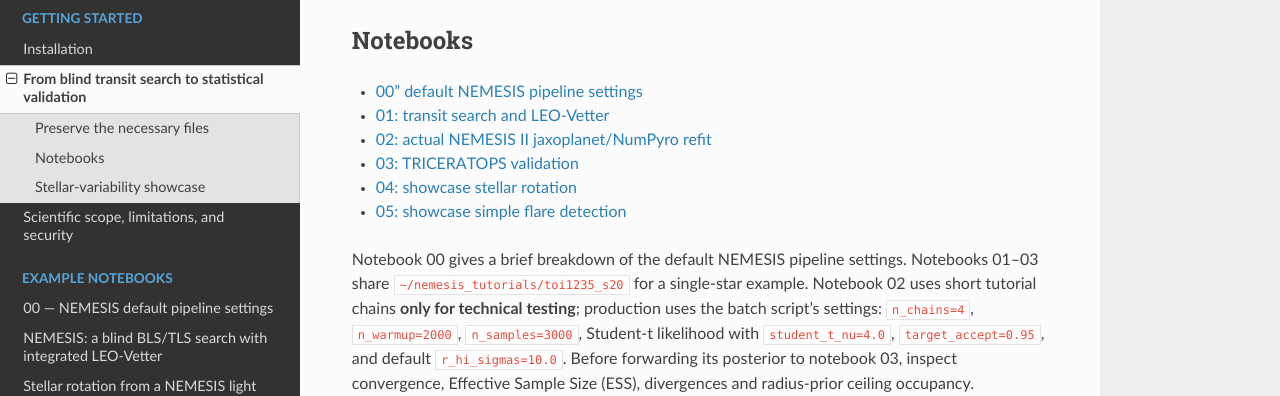
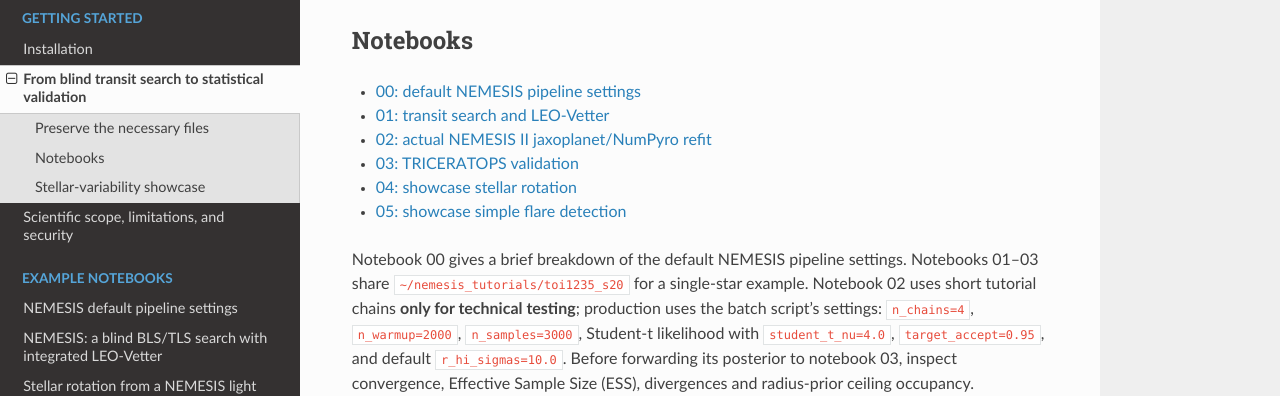
Before and after one commit to daxfeliz/NEMESIS, a Sphinx documentation site: the page built from docs/workflow.md, in a window 1280 px wide and 900 px high, scrolled down 669 px. Shown: the part 176-572 px from the top of the window. Built offline with Sphinx 7.4.7 and the Read the Docs theme 3.1.0, drawn with Linux system fonts in a browser that asks for light colours; pages that are not in the unit, such as notebooks, are missing from menus.

Commit message:
Update NEMESIS settings tutorial and documentation

```diff
--- a/docs/index.rst
+++ b/docs/index.rst
@@ -23,8 +23,7 @@ NEMESIS is developed and maintained by
 - `GitHub profile <https://github.com/daxfeliz>`_
 - `NEMESIS source repository <https://github.com/daxfeliz/NEMESIS>`_
 - `NEMESIS I — Feliz et al. (2021) <https://iopscience.iop.org/article/10.3847/1538-3881/abedb3>`_
-
-NEMESIS II is available as an
+- NEMESIS II is available as an
 `arXiv preprint (Feliz et al. 2026) <https://arxiv.org/abs/2611.21758>`_
 and has been submitted to *The Astronomical Journal* for peer review.
 
--- a/docs/workflow.md
+++ b/docs/workflow.md
@@ -34,7 +34,7 @@ from preserving FITS and the `*_pix_mask.pkl` files.
 
 ## Notebooks
 
-- [00" default NEMESIS pipeline settings](notebooks/00_default_settings.ipynb)
+- [00: default NEMESIS pipeline settings](notebooks/00_default_settings.ipynb)
 - [01: transit search and LEO-Vetter](notebooks/01_nemesis_leovetter.ipynb)
 - [02: actual NEMESIS II jaxoplanet/NumPyro refit](notebooks/02_jaxoplanet_refit.ipynb)
 - [03: TRICERATOPS validation](notebooks/03_triceratops_validation.ipynb)
```
Also changed, not shown: docs/notebooks/00_default_settings.ipynb.
